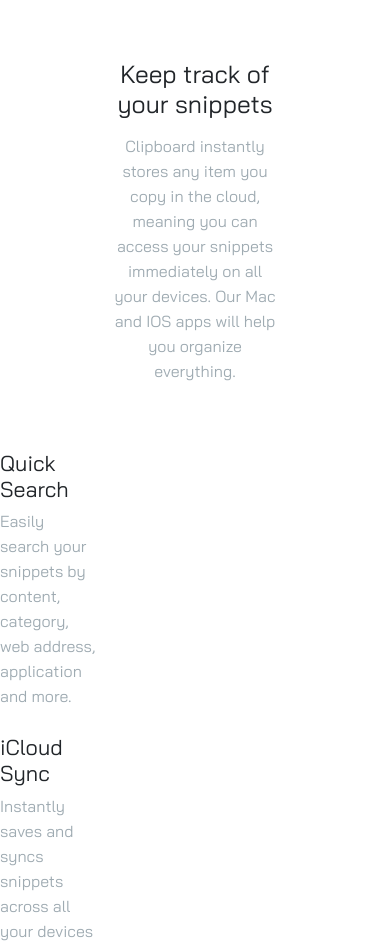
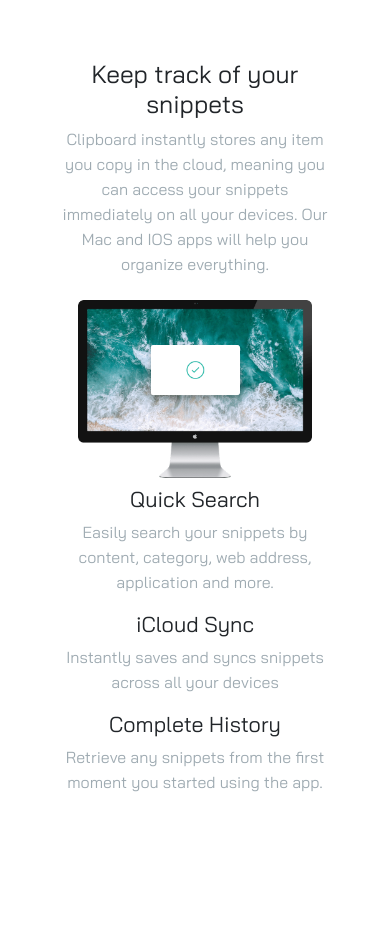
Before and after one commit to FilleDeZeus/exo2_, a website: page index.html in a window 390 px wide. Shown: the part 700-1647 px from the top of the page. After the commit the page ends 1511 px from the top, so only its background shows below. Drawn offline with nearby package versions, Linux system fonts and the light colour scheme.

Commit message:
section1

```diff
--- a/index.html
+++ b/index.html
@@ -27,35 +27,29 @@
     <!------------- SECTION 1 ------------->
     <section class="section1" >
         <div class="container1">
-            <div class="col-5">
+            <div>
                 <h2>Keep track of your snippets</h2>
-                <p class="mt-3">
+                <p>
                     Clipboard instantly stores any item you copy in the cloud, meaning you can access your snippets
                     immediately on all your devices. Our Mac and IOS apps will help you organize everything.
                 </p>
             </div>
         </div>
+        <div class="container2">
+            <div class="image"><img src="./public/images/image-computer.png" alt="" srcset=""></div>
 
-        <div class="d-flex flex-wrap mt-5" class="container-image">
-            <div class="image" class="col-6"></div>
-
-            <div class="col-6 py-5">
-
-                <div class="col-6">
+                <div class="text1">
 
                     <h4>Quick Search</h4>
-                    <p class="mb-5">Easily search your snippets by content, category, web address, application and more.
+                    <p >Easily search your snippets by content, category, web address, application and more.
                     </p>
-
                     <h4>iCloud Sync</h4>
-                    <p class="mb-5">Instantly saves and syncs snippets across all your devices</p>
-
+                    <p>Instantly saves and syncs snippets across all your devices</p>
                     <h4>Complete History</h4>
                     <p>Retrieve any snippets from the first moment you started using the app.</p>
 
                 </div>
             </div>
-        </div>
     </section>
 
     <script src="./node_modules/bootstrap/dist/js/bootstrap.bundle.js"></script>
--- a/src/sass/modules/_global.scss
+++ b/src/sass/modules/_global.scss
@@ -1,7 +1,7 @@
 @import "./header";
 @import "./section1";
 @import "./section2";
-
+@import "./section3";
 body{
     font-family: "bai";
 }
--- a/src/sass/modules/_section1.scss
+++ b/src/sass/modules/_section1.scss
@@ -1,17 +1,52 @@
 .section1{
     display: flex;
     flex-direction: column;
+    justify-content: center;
+    align-items: center;
+    width: 100%;
+}
 
-}
-.section1 .image {
-    background-image: url(../images/image-computer.png);
-    background-size: 85%;
-    background-repeat: no-repeat;
-    background-position: -20px 0px;
-}
 .container1{
     display: flex;
+    flex-direction: column;
     justify-content: center;
     align-items: center;
     text-align: center;
+    width: 40%
 }
+
+
+.container2{
+    display: flex;
+    flex-direction: row;
+    margin-top: 2%;
+}
+
+.text1{
+    display:flex;
+    flex-direction: column;
+    width: 20%;
+    margin-top: 2%;
+}
+.image{
+    margin-left: 10%;
+}
+img {
+    width: 75%;
+}
+@media screen and (max-width: 600px) {
+    .container1{
+        width: 70%;
+    }
+    .container2{
+        flex-direction: column;
+        align-items: center;
+}
+    .text1{
+        width: 70%;
+        text-align: center;
+    }
+    .image{
+        margin-left: 20%;
+    }
+}
```
Also changed, not shown: public/css/app.css.
